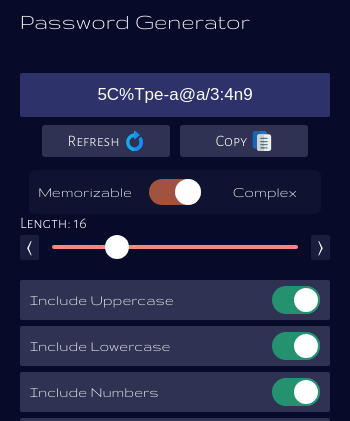
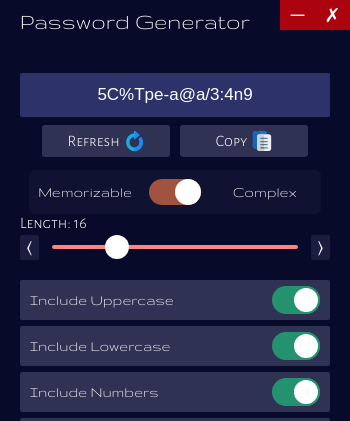
Before and after one commit to tasnimzotder/password-generator, an Electron app: page src/index.html in a window 350 px wide. Shown: the top 421 px of the page. Drawn offline with Linux system fonts and the light colour scheme.

Commit message:
:fire: remove frame

```diff
--- /dev/null
+++ b/src/components/frame-ctrl.css
@@ -0,0 +1,28 @@
+.frame-ctrl {
+  background-color: rgba(255, 0, 0, 0.666);
+  color: white;
+  position: absolute;
+  top: 0;
+  right: 0;
+  display: flex;
+  flex-direction: row;
+  width: 70px;
+  height: 30px;
+  justify-content: center;
+  align-items: stretch;
+  font-size: 120%;
+}
+
+.frame-ctrl > div {
+    display: flex;
+  /* background-color: rgb(70, 70, 18); */
+  width: 100%;
+  justify-content: center;
+  align-items: center;
+}
+
+.frame-ctrl > div:hover {
+    font-size: 110%;
+    cursor: pointer;
+    background-color: rgba(97, 0, 0, 0.747);
+}
--- /dev/null
+++ b/src/components/frame-ctrl.js
@@ -0,0 +1,13 @@
+const remote = require('electron').remote;
+
+const close_ctrl = document.querySelector(".close-ctrl");
+const minimize_ctrl = document.querySelector(".minimize-ctrl");
+
+
+close_ctrl.addEventListener('click', function (e) {
+    remote.getCurrentWindow().close();
+});
+
+minimize_ctrl.addEventListener('click', function (e) {
+    remote.getCurrentWindow().minimize();
+});
--- a/src/index.html
+++ b/src/index.html
@@ -8,12 +8,22 @@
 
     <link rel="stylesheet" href="style.css" />
     <script defer src="script.js"></script>
-    <script defer src="close_win.js"></script>
+
+    <!-- Components - frame-ctrl -->
+    <link rel="stylesheet" href="components/frame-ctrl.css" />
+    <script defer src="components/frame-ctrl.js"></script>
   </head>
   <body onload="generatePassword()">
+    <!-- Frame Controller -->
+    <div class="frame-ctrl">
+      <div class="minimize-ctrl">─</div>
+      <div class="close-ctrl">✗</div>
+    </div>
+
+    <!-- Main App -->
     <div class="div-1">
       <div class="div-hdr">
-        <span>Password Generator</span>
+        <div>Password Generator</div>
       </div>
 
       <div class="div-bdy">
--- a/src/index.js
+++ b/src/index.js
@@ -10,10 +10,11 @@ const createWindow = () => {
     width: 350,
     height: 540,
     webPreferences: {
-      nodeIntegration: true
+      nodeIntegration: true,
+      enableRemoteModule: true
     },
     maximizable: false,
-    // frame: false,
+    frame: false,
     resizable: false
   });
 
--- a/src/style.css
+++ b/src/style.css
@@ -39,6 +39,8 @@ body {
   padding-left: 20px;
   font-family: 'Gruppo';
   text-align: left;
+  -webkit-app-region: drag;
+  user-select: auto;
 }
 
 .div-bdy {
```
Also changed, not shown: src/close_win.js (deleted, +0 -10 lines), README.md, src/assets/app_screenshot_new.png (added).
